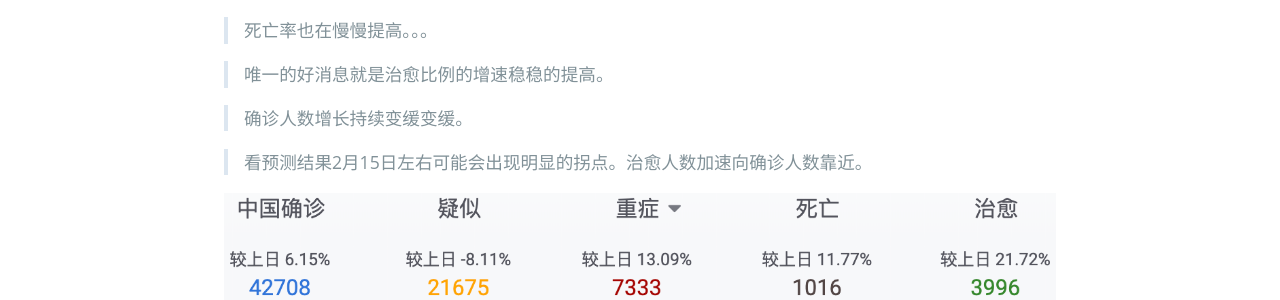
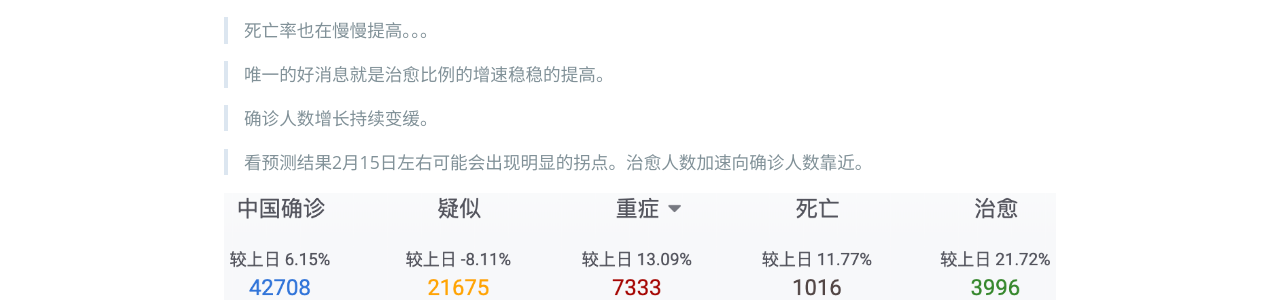
Before and after one commit to joodies/newdata, a Jekyll site: the page built from zh/_posts/2020-02-10-2019-nCoV.md, in a window 1280 px wide and 900 px high, scrolled down 348 px. Shown: the part 154-454 px from the top of the window. Built offline with Jekyll 4.4.1, drawn with Linux system fonts in a browser that asks for light colours; nearby versions of some CDN libraries; some web fonts are replaced; comment, search, counter and statistics services are not loaded.

Commit message:
Update 2020-02-10-2019-nCoV.md

```diff
--- a/zh/_posts/2020-02-10-2019-nCoV.md
+++ b/zh/_posts/2020-02-10-2019-nCoV.md
@@ -14,7 +14,7 @@ stickie:
 
 >唯一的好消息就是治愈比例的增速稳稳的提高。
 
->确诊人数增长持续变缓变缓。
+>确诊人数增长持续变缓。
 
 >看预测结果2月15日左右可能会出现明显的拐点。治愈人数加速向确诊人数靠近。
 
```
